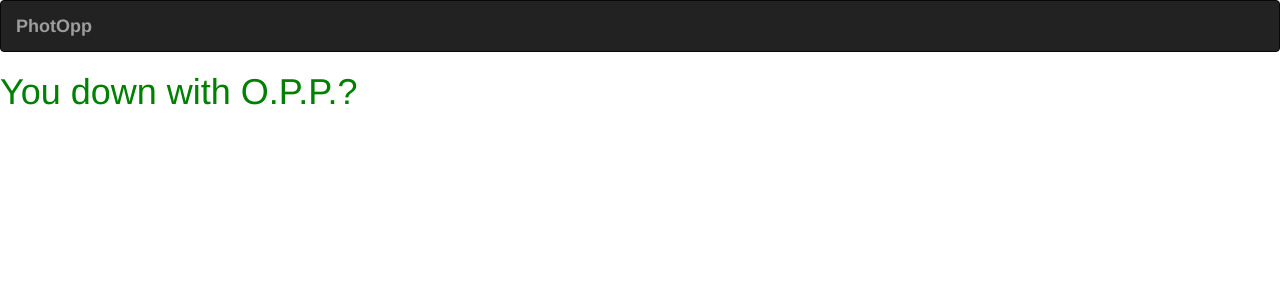
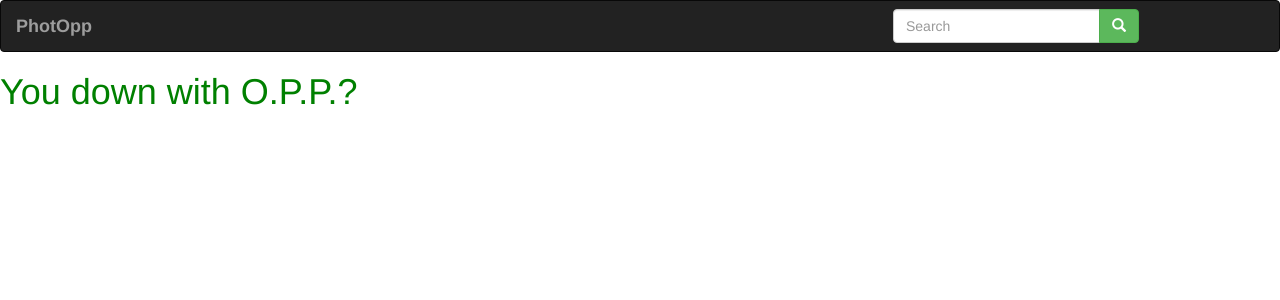
Before and after one commit to Ronyonka/photo_opp, a Django app: template photos/templates/welcome.html in a window 1280 px wide. Shown: the top 300 px of the page. Run offline with Django 3.2, Linux system fonts and the light colour scheme; the template is opened without the code that fills it, so the values that code supplies are empty; parts of the project's set-up code (start-up, migrations or seed data) failed here and were passed over; some libraries are stand-ins or nearby versions.

Commit message:
added search form in the category

```diff
--- a/photos/templates/navbar.html
+++ b/photos/templates/navbar.html
@@ -11,6 +11,21 @@
     <div class="navbar-header">
       <a class="navbar-brand" href="#"><strong>PhotOpp</strong></a>
     </div>
+        <!-- Adding a search form  -->
+        <div class="col-sm-4 col-md-4 navbar-right">
+
+            <form class="navbar-form" role="search" action="{% url 'search_results' %}">
+
+              <div class="input-group">
+                <input type="text" class="form-control" placeholder="Search" name="category">
+                <div class="input-group-btn">
+                  <button class="btn btn-success bg-lg" type="submit"><i class="glyphicon glyphicon-search"></i></button>
+                </div>
+              </div>
+
+        </form>
+      </div>
+      <!-- search form end -->
   </div>
 </nav>
 </body>
--- a/photos/urls.py
+++ b/photos/urls.py
@@ -2,5 +2,6 @@ from django.conf.urls import url
 from . import views
 
 urlpatterns=[
-    url('^$',views.all_photos,name='all_photos')
+    url('^$',views.all_photos,name='all_photos'),
+    url(r'^search/', views.search_results, name='search_results'),
 ]
```
